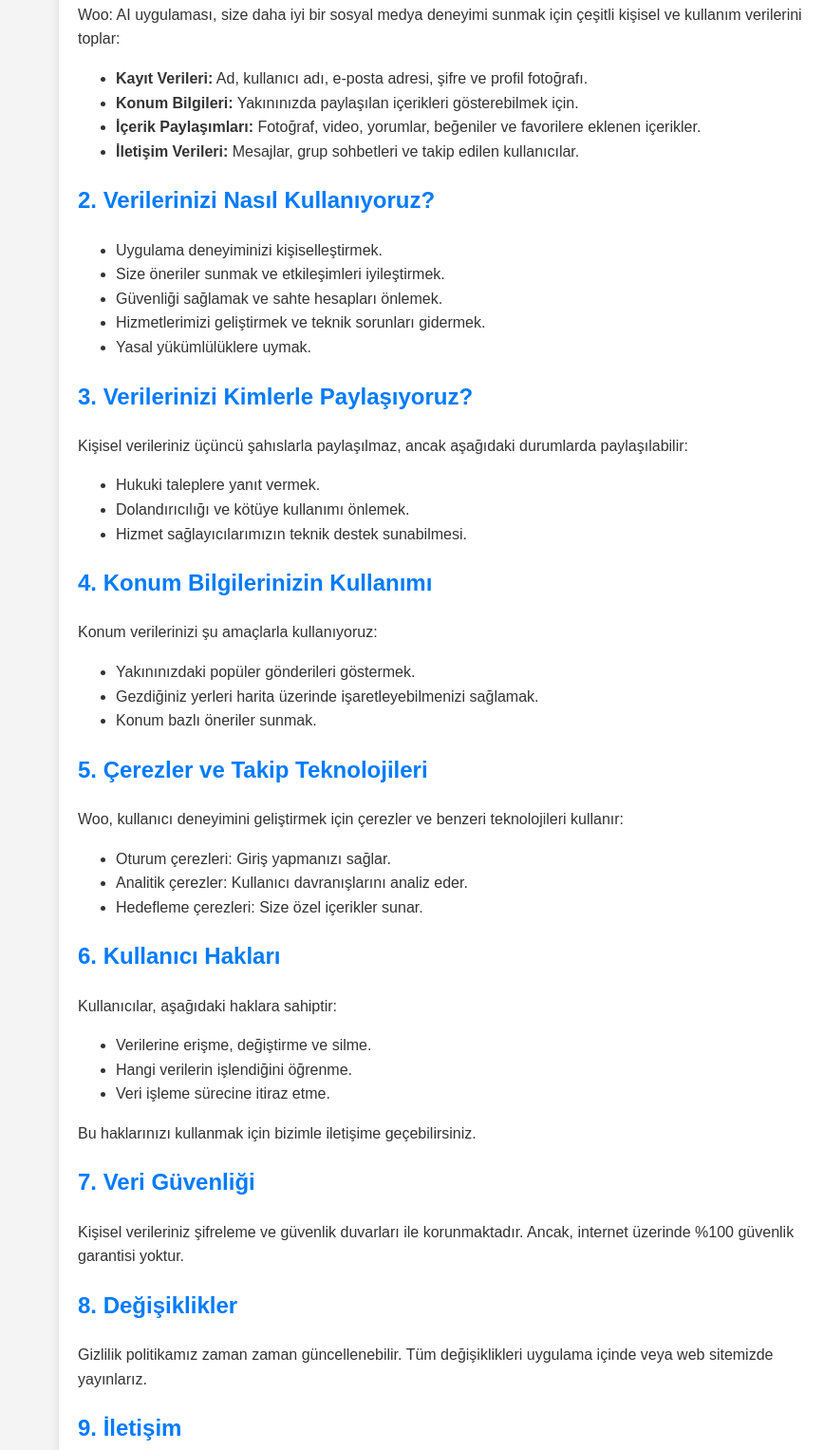
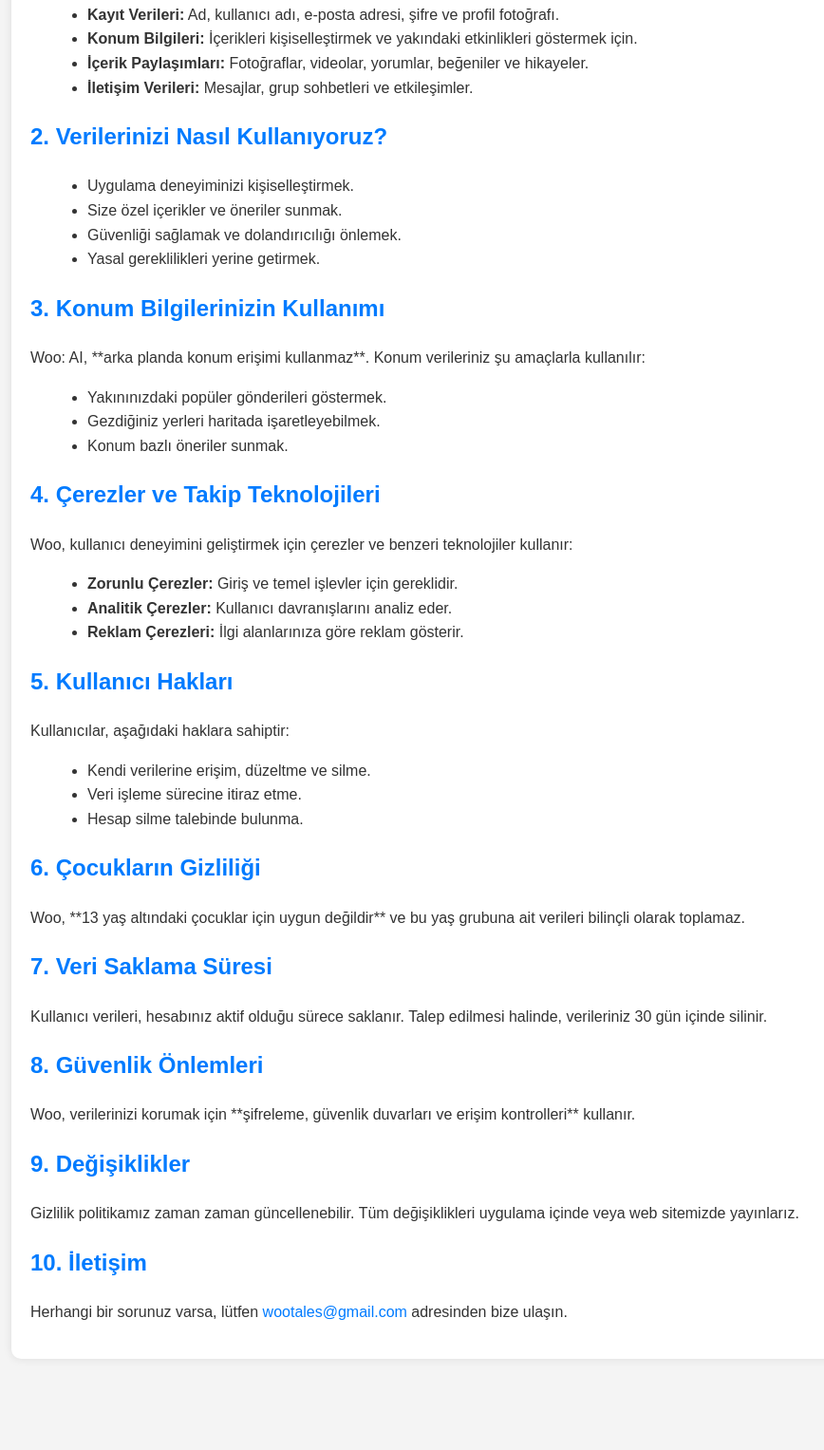
Before and after one commit to suleymanckr07/woo-privacy-policy, a plain HTML site: page index.html in a window 1280 px wide. Shown: the part 385-1912 px from the top of the page at 95% size, without its empty margins (158-1026 px from the left). After the commit the page ends 1836 px from the top, so only its background shows below. Drawn offline with Linux system fonts and the light colour scheme.

Commit message:
Update index.html

```diff
--- a/index.html
+++ b/index.html
@@ -14,7 +14,7 @@
             color: #333;
         }
         .container {
-            max-width: 800px;
+            max-width: 900px;
             margin: auto;
             background: #fff;
             padding: 20px;
@@ -29,6 +29,17 @@
             max-width: 150px;
             margin: 0 auto 20px;
         }
+        ul {
+            list-style-type: disc;
+            margin-left: 20px;
+        }
+        a {
+            color: #007bff;
+            text-decoration: none;
+        }
+        a:hover {
+            text-decoration: underline;
+        }
     </style>
 </head>
 <body>
@@ -38,63 +49,58 @@
         <p><strong>Son Güncelleme:</strong> 27 Şubat 2025</p>
 
         <h2>1. Hangi Verileri Topluyoruz?</h2>
-        <p>Woo: AI uygulaması, size daha iyi bir sosyal medya deneyimi sunmak için çeşitli kişisel ve kullanım verilerini toplar:</p>
         <ul>
             <li><strong>Kayıt Verileri:</strong> Ad, kullanıcı adı, e-posta adresi, şifre ve profil fotoğrafı.</li>
-            <li><strong>Konum Bilgileri:</strong> Yakınınızda paylaşılan içerikleri gösterebilmek için.</li>
-            <li><strong>İçerik Paylaşımları:</strong> Fotoğraf, video, yorumlar, beğeniler ve favorilere eklenen içerikler.</li>
-            <li><strong>İletişim Verileri:</strong> Mesajlar, grup sohbetleri ve takip edilen kullanıcılar.</li>
+            <li><strong>Konum Bilgileri:</strong> İçerikleri kişiselleştirmek ve yakındaki etkinlikleri göstermek için.</li>
+            <li><strong>İçerik Paylaşımları:</strong> Fotoğraflar, videolar, yorumlar, beğeniler ve hikayeler.</li>
+            <li><strong>İletişim Verileri:</strong> Mesajlar, grup sohbetleri ve etkileşimler.</li>
         </ul>
 
         <h2>2. Verilerinizi Nasıl Kullanıyoruz?</h2>
         <ul>
             <li>Uygulama deneyiminizi kişiselleştirmek.</li>
-            <li>Size öneriler sunmak ve etkileşimleri iyileştirmek.</li>
-            <li>Güvenliği sağlamak ve sahte hesapları önlemek.</li>
-            <li>Hizmetlerimizi geliştirmek ve teknik sorunları gidermek.</li>
-            <li>Yasal yükümlülüklere uymak.</li>
+            <li>Size özel içerikler ve öneriler sunmak.</li>
+            <li>Güvenliği sağlamak ve dolandırıcılığı önlemek.</li>
+            <li>Yasal gereklilikleri yerine getirmek.</li>
         </ul>
 
-        <h2>3. Verilerinizi Kimlerle Paylaşıyoruz?</h2>
-        <p>Kişisel verileriniz üçüncü şahıslarla paylaşılmaz, ancak aşağıdaki durumlarda paylaşılabilir:</p>
-        <ul>
-            <li>Hukuki taleplere yanıt vermek.</li>
-            <li>Dolandırıcılığı ve kötüye kullanımı önlemek.</li>
-            <li>Hizmet sağlayıcılarımızın teknik destek sunabilmesi.</li>
-        </ul>
-
-        <h2>4. Konum Bilgilerinizin Kullanımı</h2>
-        <p>Konum verilerinizi şu amaçlarla kullanıyoruz:</p>
+        <h2>3. Konum Bilgilerinizin Kullanımı</h2>
+        <p>Woo: AI, **arka planda konum erişimi kullanmaz**. Konum verileriniz şu amaçlarla kullanılır:</p>
         <ul>
             <li>Yakınınızdaki popüler gönderileri göstermek.</li>
-            <li>Gezdiğiniz yerleri harita üzerinde işaretleyebilmenizi sağlamak.</li>
+            <li>Gezdiğiniz yerleri haritada işaretleyebilmek.</li>
             <li>Konum bazlı öneriler sunmak.</li>
         </ul>
 
-        <h2>5. Çerezler ve Takip Teknolojileri</h2>
-        <p>Woo, kullanıcı deneyimini geliştirmek için çerezler ve benzeri teknolojileri kullanır:</p>
+        <h2>4. Çerezler ve Takip Teknolojileri</h2>
+        <p>Woo, kullanıcı deneyimini geliştirmek için çerezler ve benzeri teknolojiler kullanır:</p>
         <ul>
-            <li>Oturum çerezleri: Giriş yapmanızı sağlar.</li>
-            <li>Analitik çerezler: Kullanıcı davranışlarını analiz eder.</li>
-            <li>Hedefleme çerezleri: Size özel içerikler sunar.</li>
+            <li><strong>Zorunlu Çerezler:</strong> Giriş ve temel işlevler için gereklidir.</li>
+            <li><strong>Analitik Çerezler:</strong> Kullanıcı davranışlarını analiz eder.</li>
+            <li><strong>Reklam Çerezleri:</strong> İlgi alanlarınıza göre reklam gösterir.</li>
         </ul>
 
-        <h2>6. Kullanıcı Hakları</h2>
+        <h2>5. Kullanıcı Hakları</h2>
         <p>Kullanıcılar, aşağıdaki haklara sahiptir:</p>
         <ul>
-            <li>Verilerine erişme, değiştirme ve silme.</li>
-            <li>Hangi verilerin işlendiğini öğrenme.</li>
+            <li>Kendi verilerine erişim, düzeltme ve silme.</li>
             <li>Veri işleme sürecine itiraz etme.</li>
+            <li>Hesap silme talebinde bulunma.</li>
         </ul>
-        <p>Bu haklarınızı kullanmak için bizimle iletişime geçebilirsiniz.</p>
 
-        <h2>7. Veri Güvenliği</h2>
-        <p>Kişisel verileriniz şifreleme ve güvenlik duvarları ile korunmaktadır. Ancak, internet üzerinde %100 güvenlik garantisi yoktur.</p>
+        <h2>6. Çocukların Gizliliği</h2>
+        <p>Woo, **13 yaş altındaki çocuklar için uygun değildir** ve bu yaş grubuna ait verileri bilinçli olarak toplamaz.</p>
 
-        <h2>8. Değişiklikler</h2>
+        <h2>7. Veri Saklama Süresi</h2>
+        <p>Kullanıcı verileri, hesabınız aktif olduğu sürece saklanır. Talep edilmesi halinde, verileriniz 30 gün içinde silinir.</p>
+
+        <h2>8. Güvenlik Önlemleri</h2>
+        <p>Woo, verilerinizi korumak için **şifreleme, güvenlik duvarları ve erişim kontrolleri** kullanır.</p>
+
+        <h2>9. Değişiklikler</h2>
         <p>Gizlilik politikamız zaman zaman güncellenebilir. Tüm değişiklikleri uygulama içinde veya web sitemizde yayınlarız.</p>
 
-        <h2>9. İletişim</h2>
+        <h2>10. İletişim</h2>
         <p>Herhangi bir sorunuz varsa, lütfen <a href="mailto:wootales@gmail.com">wootales@gmail.com</a> adresinden bize ulaşın.</p>
     </div>
 </body>
```
